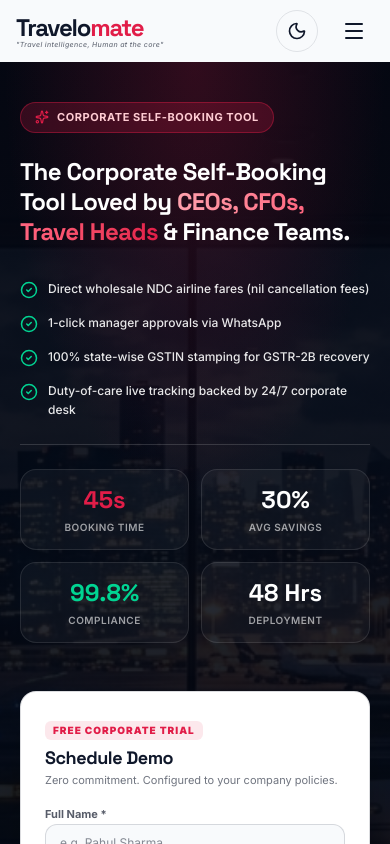
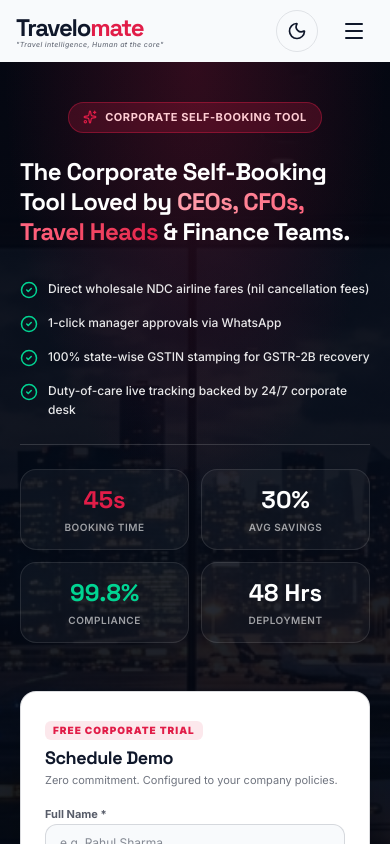
Before and after one commit to ASRathore0/Travelomate, a React (Vite) app: page /thrive in a window 390 px wide. Shown: the top 844 px of the page. Built offline with nearby package versions, Linux system fonts and the light colour scheme.

Commit message:
Campaign page added1

```diff
--- a/src/pages/ThriveCampaign.tsx
+++ b/src/pages/ThriveCampaign.tsx
@@ -135,9 +135,11 @@
             {/* Left Column: Value Hook, Highlights & Social Proof */}
             <div className="lg:col-span-7 space-y-6 sm:space-y-8 text-left">
               {/* Pill Badge */}
-              <div className="inline-flex items-center gap-2 px-3.5 py-1.5 rounded-full bg-brand/20 border border-brand/40 text-rose-200 text-[11px] sm:text-xs font-bold uppercase tracking-wider">
-                <Sparkles className="w-3.5 h-3.5 text-brand" />
-                Corporate Self-Booking Tool
+              <div className="flex justify-center lg:justify-start">
+                <div className="inline-flex items-center gap-2 px-3.5 py-1.5 rounded-full bg-brand/20 border border-brand/40 text-rose-200 text-[11px] sm:text-xs font-bold uppercase tracking-wider">
+                  <Sparkles className="w-3.5 h-3.5 text-brand" />
+                  Corporate Self-Booking Tool
+                </div>
               </div>
 
               {/* Punchy Executive Headline */}
```
